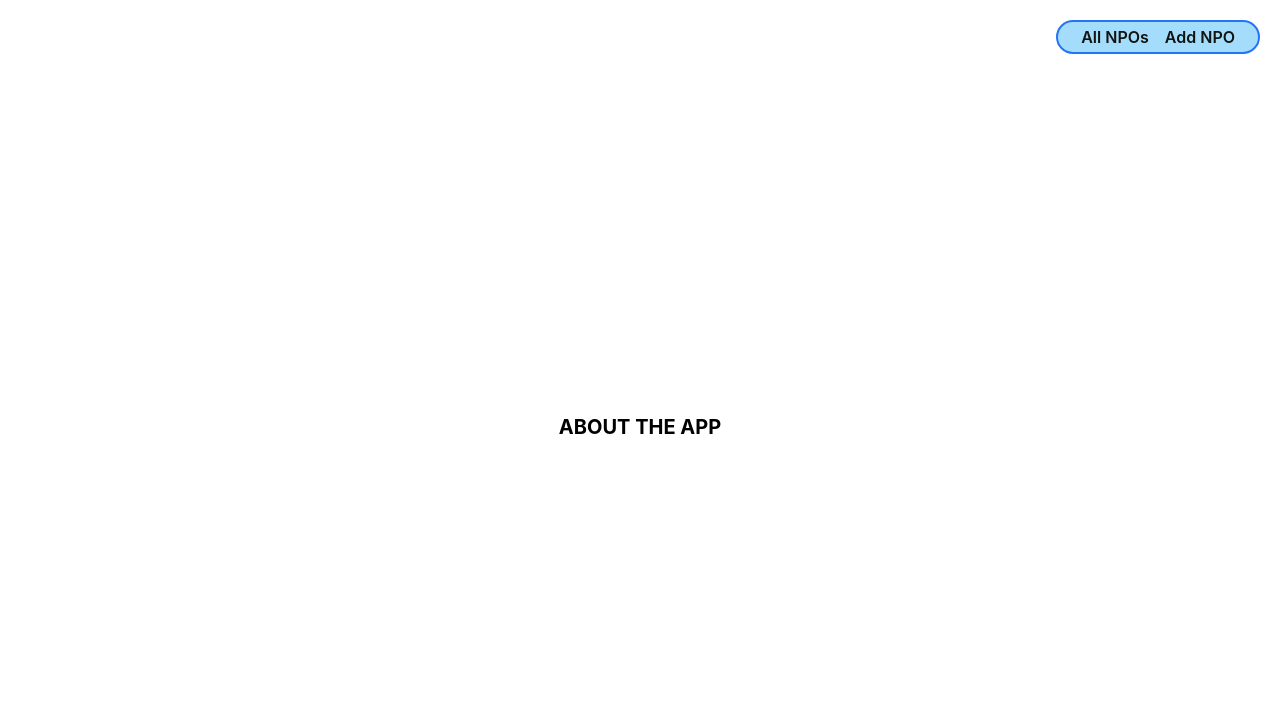
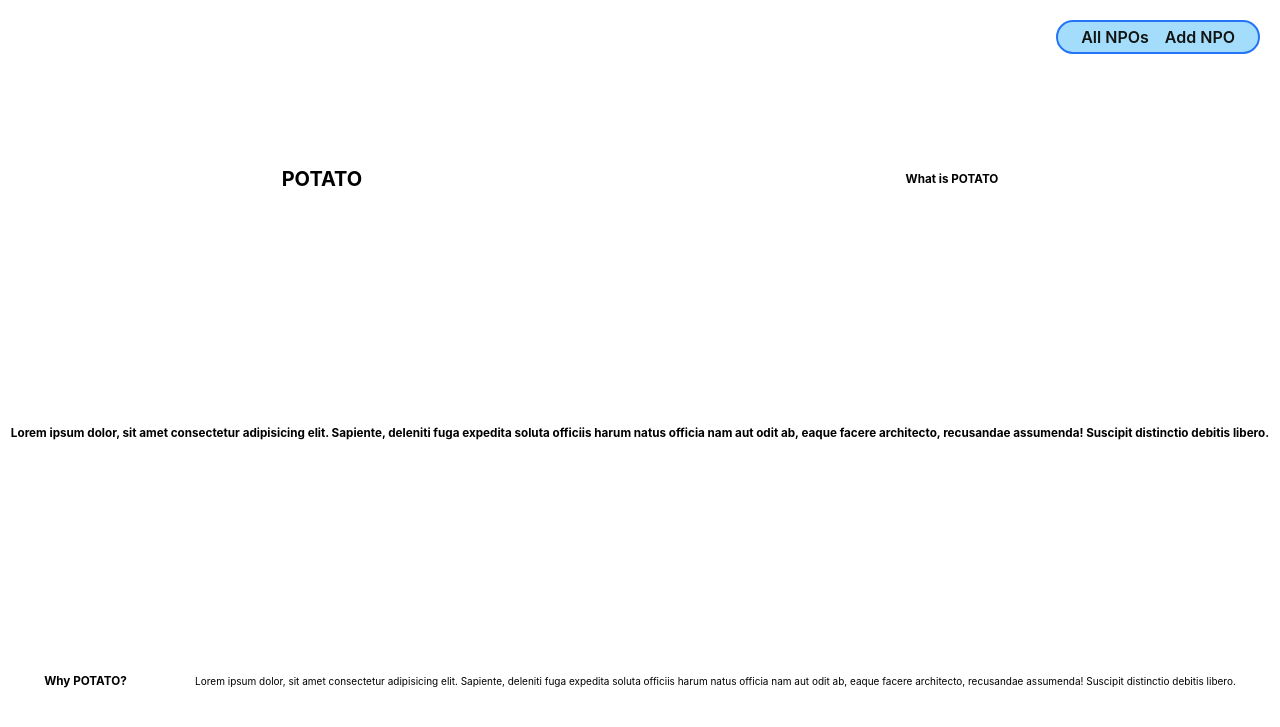
Before and after one commit to imcocokim/npo-collector, a Django app: page / in a window 1280 px wide. Shown: the top 727 px of the page. Run offline with Django 4.2, Linux system fonts and the light colour scheme.

Commit message:
add filler content on home"

```diff
--- a/main_app/templates/base.html
+++ b/main_app/templates/base.html
@@ -6,7 +6,7 @@
   <meta charset="UTF-8">
   <meta http-equiv="X-UA-Compatible" content="IE=edge">
   <meta name="viewport" content="width=device-width, initial-scale=1.0">
-  <title>RENAME HERE COCO</title>
+  <title>POTATO</title>
   <link rel="stylesheet" type="text/css" href="{% static 'css/base.css' %}">
   {% comment %} INSERT FAVICON BELOW
   <link
--- a/main_app/templates/home.html
+++ b/main_app/templates/home.html
@@ -6,6 +6,10 @@
 {% endblock head %}
 
 {% block content %}
-<h1>ABOUT THE APP</h1>
+<h1>POTATO</h1>
+<h3>What is POTATO<h3>
+<p>Lorem ipsum dolor, sit amet consectetur adipisicing elit. Sapiente, deleniti fuga expedita soluta officiis harum natus officia nam aut odit ab, eaque facere architecto, recusandae assumenda! Suscipit distinctio debitis libero.</p>
+<h3>Why POTATO?</h3>
+<p>Lorem ipsum dolor, sit amet consectetur adipisicing elit. Sapiente, deleniti fuga expedita soluta officiis harum natus officia nam aut odit ab, eaque facere architecto, recusandae assumenda! Suscipit distinctio debitis libero.</p>
 
 {% endblock content %}
```
